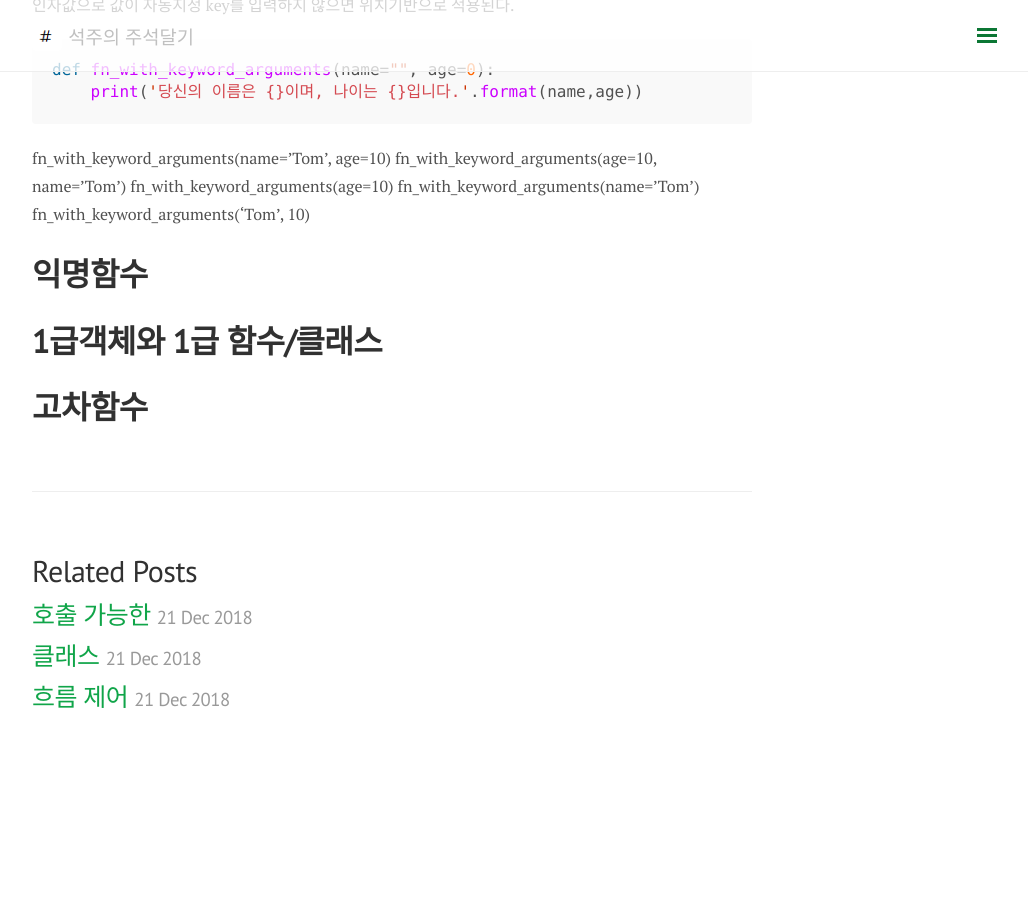
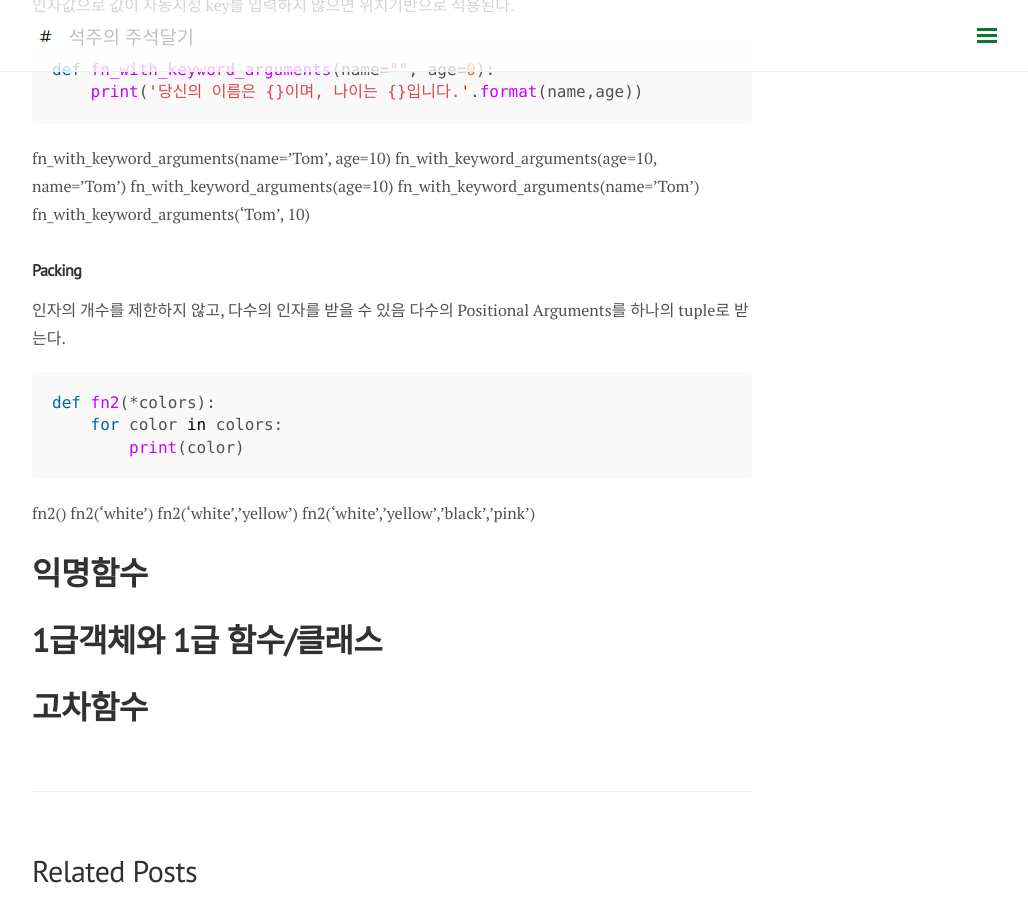
Before and after one commit to somefood/somefood.github.io, a Jekyll site: the page built from _posts/Python/2018-12-21-04function.md, in a window 1280 px wide and 900 px high, scrolled down 2111 px. Shown: the whole window, without its empty margins (248-1276 px from the left). Built offline with Jekyll 4.4.1, drawn with Linux system fonts in a browser that asks for light colours; nearby versions of some CDN libraries; comment, search, counter and statistics services are not loaded; before the commit the page ends 2885 px from its top, so only the background shows below that.

Commit message:
Update 2018-12-21-04function.md

````diff
--- a/_posts/Python/2018-12-21-04function.md
+++ b/_posts/Python/2018-12-21-04function.md
@@ -87,6 +87,19 @@ fn_with_keyword_arguments(age=10)
 fn_with_keyword_arguments(name='Tom')
 fn_with_keyword_arguments('Tom', 10)
 
+### Packing
+인자의 개수를 제한하지 않고, 다수의 인자를 받을 수 있음
+다수의 Positional Arguments를 하나의 tuple로 받는다.
+```python
+def fn2(*colors):
+    for color in colors:
+        print(color)
+```
+fn2()
+fn2('white')
+fn2('white','yellow')
+fn2('white','yellow','black','pink')
+
 # 익명함수
 
 # 1급객체와 1급 함수/클래스
````
